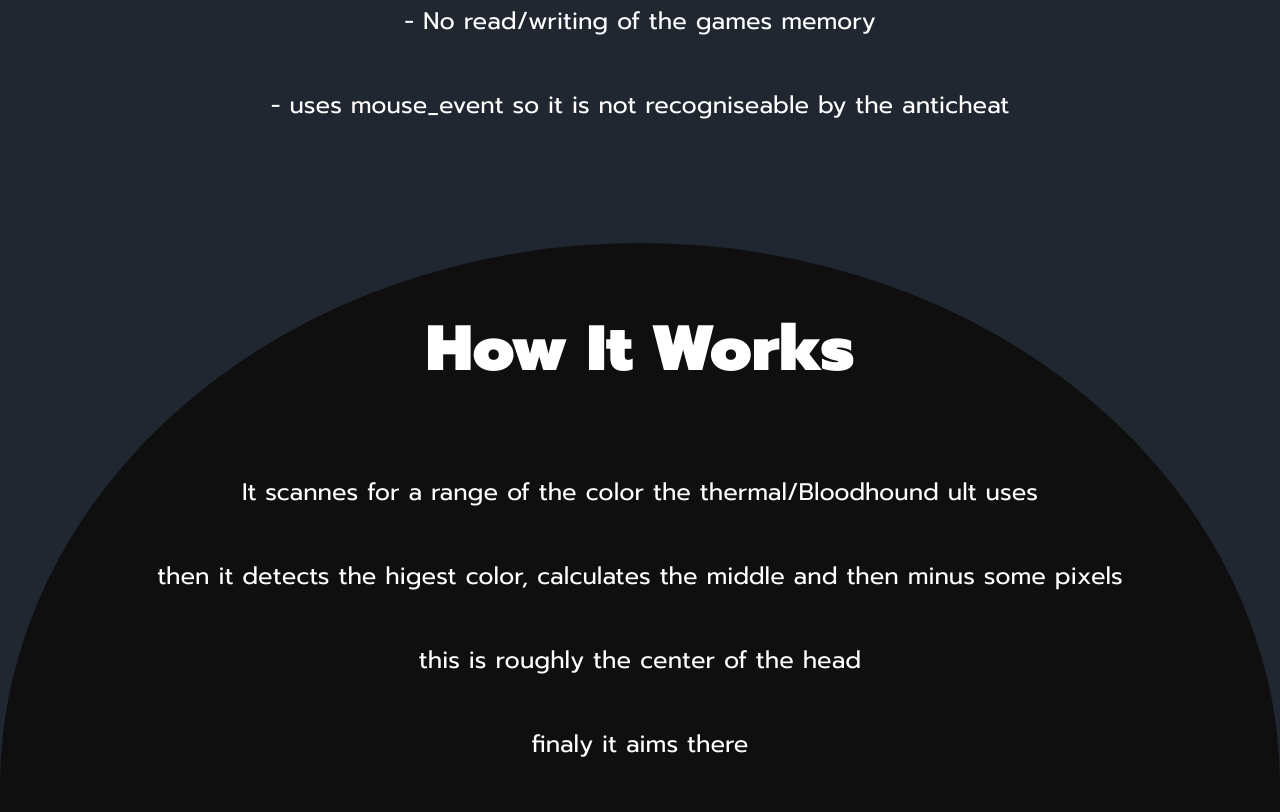
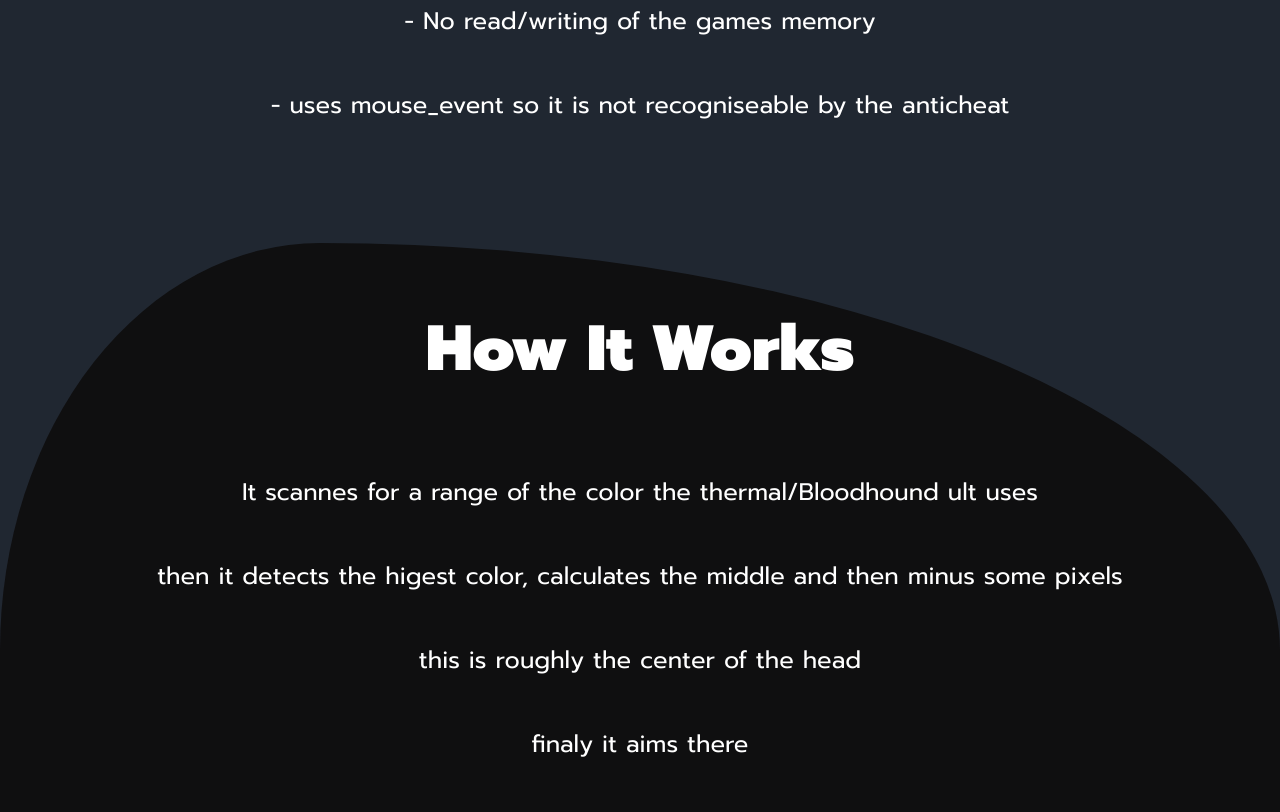
Before and after one commit to stokbrot/Bloodhunt, a plain HTML site: page index.html in a window 1280 px wide. Shown: the part 1328-2140 px from the top of the page. Drawn offline with Linux system fonts and the light colour scheme.

Commit message:
Update index.html

```diff
--- a/index.html
+++ b/index.html
@@ -99,8 +99,8 @@
 
       .bubble::after {
         content: "";
-        border-top-left-radius: 50% 100%;
-        border-top-right-radius: 50% 100%;
+        border-top-left-radius: 30% 90%;
+        border-top-right-radius: 90% 90%;
         position: absolute;
         bottom: 0;
         z-index: -1;
```
